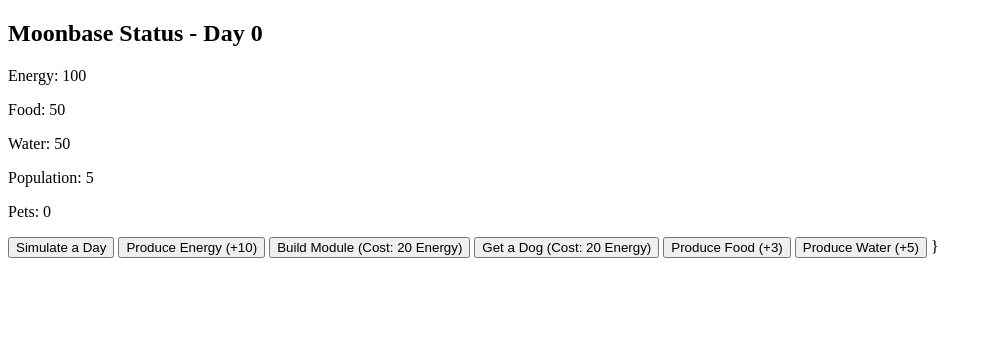
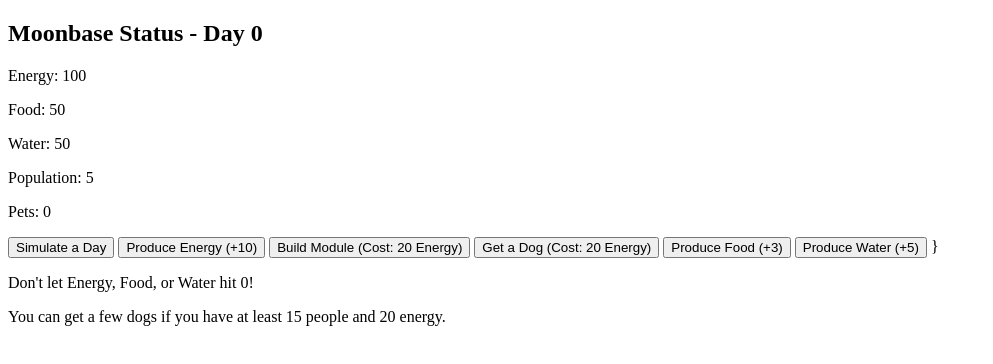
Before and after one commit to Amara870/Game.html, a plain HTML site: page index.html in a window 1280 px wide. Shown: the whole page, without its empty margins (0-993 px from the left). Drawn offline with Linux system fonts and the light colour scheme.

Commit message:
Add files via upload

```diff
--- a/index.html
+++ b/index.html
@@ -13,6 +13,7 @@
 
         </main>
         <script>
+            //variables and main objectives for the game
             let energy = 100;
             let food = 50;
             let water = 50;
@@ -20,12 +21,14 @@
             let dayCounter = 0;
             let dogs = 0;
 
+            //produces energy
             function produceEnergy(amount){
                 energy += amount;
                 updateDisplay();
 
             }
 
+            //consumes resources
             function consumeResources(){
                 food -= population;
                 water -= population;
@@ -34,6 +37,7 @@
 
             }
 
+            //adds people to the moonbase
             function buildModule(){
                     if(energy >= 20){
                         energy -= 20;
@@ -42,6 +46,7 @@
                     }
             }
 
+            //adds dogs to the moonbase
             function addDogs(amount){
                     if(energy >= 20, population >= 15){
                         dogs += 3;
@@ -52,6 +57,7 @@
                     }
             }
 
+            //produces food and consumes water
             function produceFood(amount){
                 food += amount;
                 water -= 1;
@@ -59,12 +65,14 @@
                 updateDisplay();
             }
 
+            //produces water and consumes energy
             function produceWater(amount){
                 water += amount;
                 energy -= 10;
                 updateDisplay();
             }
 
+            //runs the game
             function updateDisplay(){
                 const statusHTML = `
                 <h2>Moonbase Status - Day ${dayCounter}</h2>
@@ -82,6 +90,7 @@
             }
             `;
             document.getElementById('game-area').innerHTML = statusHTML;
+            //ends the game
             if (food, water <= 0){
                 alert("GAME OVER!");
             }
@@ -89,6 +98,8 @@
                 alert("GAME OVER!");
             }
             }
+
+            //passes time, consumes resources, and adds people
             function simulateDay(){
                 dayCounter++;
                 consumeResources();
@@ -99,5 +110,7 @@
             }
             updateDisplay();
         </script>
+        <p>Don't let Energy, Food, or Water hit 0!</p>
+        <p>You can get a few dogs if you have at least 15 people and 20 energy.</p>
     </body>
 </html>
```
